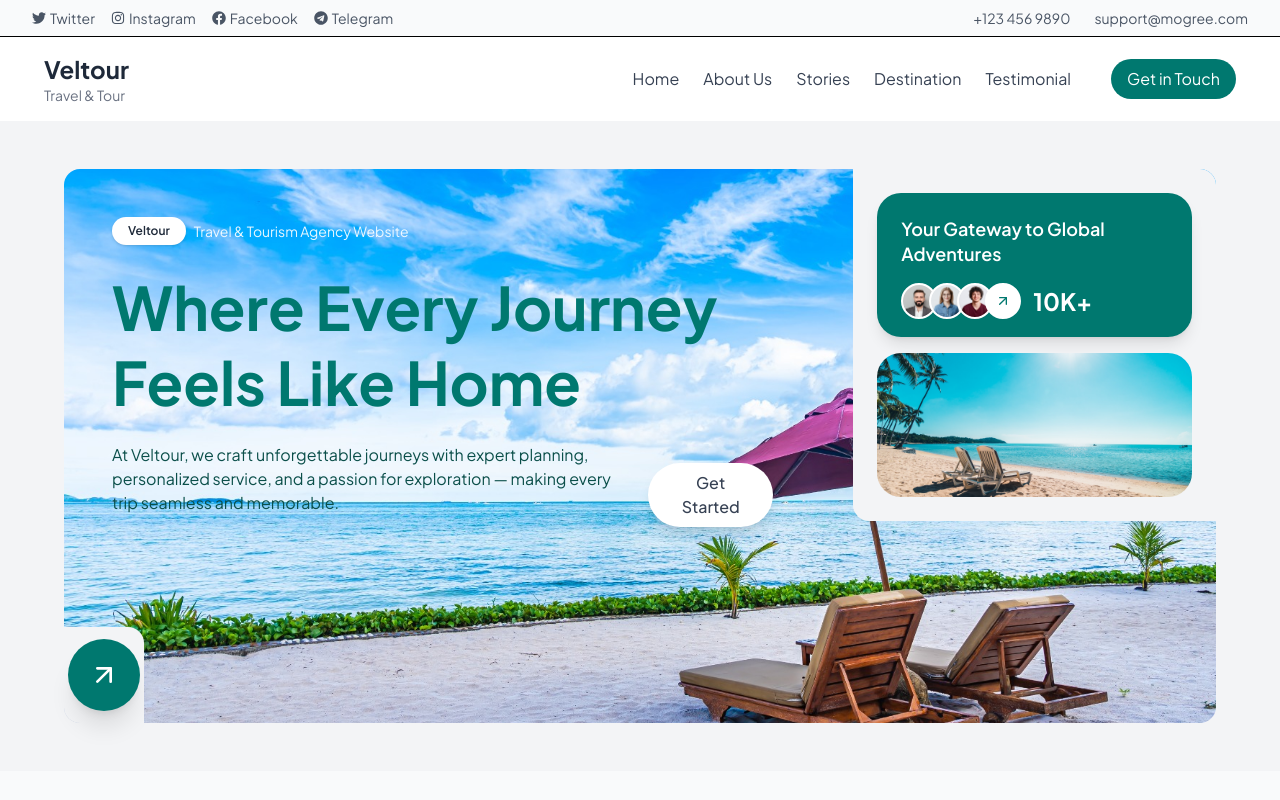
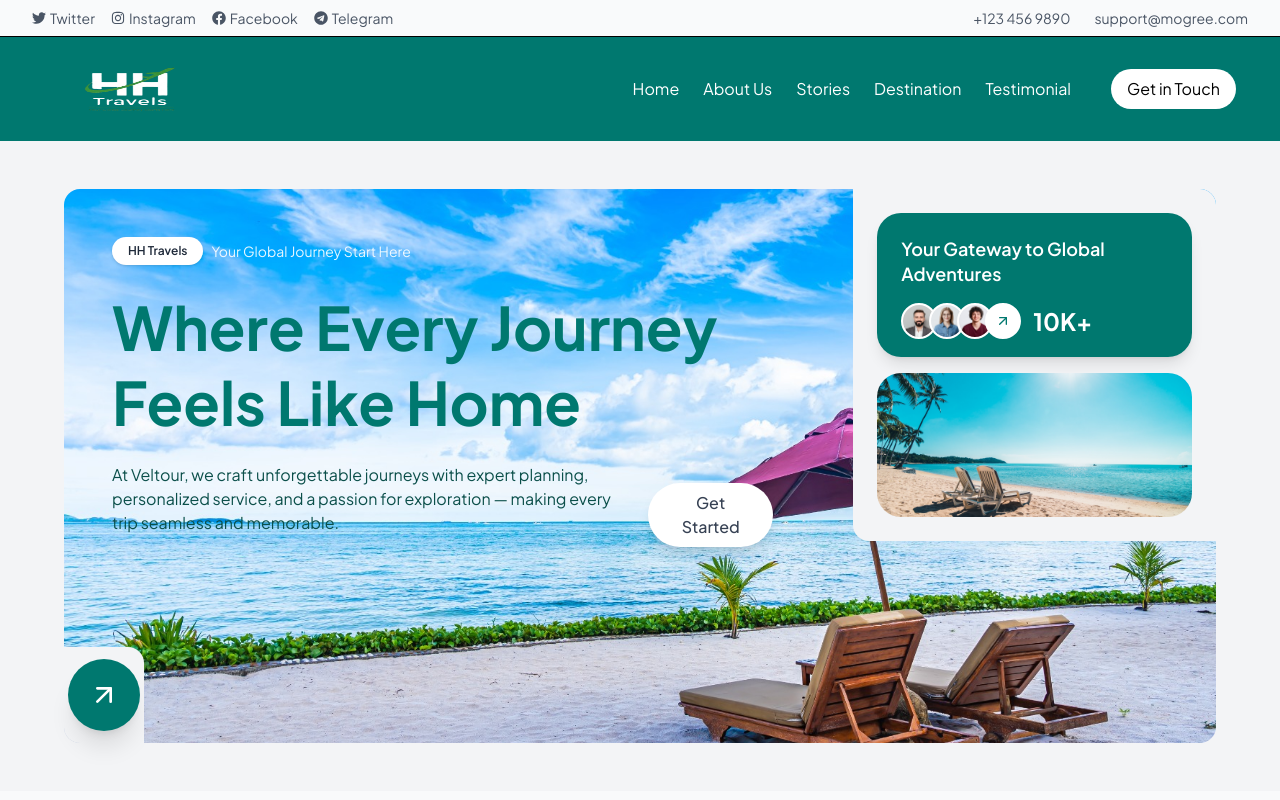
Before and after one commit to CH-Abdul-Hadi/travelAgent-Frontend, a React (Vite) app: page / in a window 1280 px wide. Shown: the top 800 px of the page. Built offline with nearby package versions, Linux system fonts and the light colour scheme.

Commit message:
Refactor code structure for improved readability and maintainability

```diff
--- a/index.html
+++ b/index.html
@@ -2,7 +2,7 @@
 <html lang="en">
   <head>
     <meta charset="UTF-8" />
-    <link rel="icon" type="image/svg+xml" href="/vite.svg" />
+    <link rel="icon" type="image/svg+xml" href="/logo.png" />
     <meta name="viewport" content="width=device-width, initial-scale=1.0" />
     <title>travelagent</title>
     <style>
--- a/src/components/Footer.jsx
+++ b/src/components/Footer.jsx
@@ -168,7 +168,7 @@ export default function Footer() {
           <div className="grid grid-cols-1 md:grid-cols-2 lg:grid-cols-5 gap-12 mb-12">
             {/* Brand Section */}
             <div className="lg:col-span-2">
-              <h2 className="text-4xl font-bold mb-2">Veltour</h2>
+              <h2 className="text-4xl font-bold mb-2">HH Travels</h2>
               <p className="text-teal-200 mb-8">Travel & Tour</p>
 
               {/* Small Gallery */}
@@ -265,7 +265,7 @@ export default function Footer() {
           {/* Copyright */}
           <div className="border-t border-teal-600 pt-8 text-center footer-copy">
             <p className="text-teal-200 text-sm">
-              © 2025 Veltour | Powered by Sanstive
+              © 2025 HH Travels | Powered by Sanstive
             </p>
           </div>
         </div>
--- a/src/components/Hero.jsx
+++ b/src/components/Hero.jsx
@@ -5,8 +5,8 @@ import gsap from "gsap";
 
 const Hero = () => {
   const brandTag = {
-    name: "Veltour",
-    subtitle: "Travel & Tourism Agency Website",
+    name: "HH Travels",
+    subtitle: "Your Global Journey Start Here",
   };
 
   const heroContent = {
--- a/src/components/Navbar.jsx
+++ b/src/components/Navbar.jsx
@@ -15,7 +15,7 @@ const Navbar = () => {
 
   // Brand Information
   const brand = {
-    name: "Veltour",
+    name: "HH Travels",
     tagline: "Travel & Tour",
   };
 
@@ -48,12 +48,12 @@ const Navbar = () => {
     url: "/get-in-touch",
   };
 
-  // ========== END EASY EDIT SECTION ==========
+  // ========== END EASY EDIT SECTION ==========//
 
   const [mobileMenuOpen, setMobileMenuOpen] = useState(false);
 
   return (
-    <header className="w-full bg-white shadow-sm">
+    <header className="w-full bg-teal-700 shadow-sm">
       {/* Top bar */}
       <div className="hidden md:flex justify-between items-center text-sm px-4 md:px-8 py-2 border-b bg-gray-50">
         {/* Social Links */}
@@ -81,14 +81,17 @@ const Navbar = () => {
       <div className="flex justify-between items-center px-4 md:px-8 lg:px-11 py-4">
         {/* Logo */}
         <div>
-          <h1 className="text-xl md:text-2xl font-bold text-gray-800">
+          <Link to="/" >
+          {/* <h1 className="text-xl md:text-2xl font-bold text-gray-800">
             {brand.name}
           </h1>
-          <p className="text-xs md:text-sm text-gray-500">{brand.tagline}</p>
+          <p className="text-xs md:text-sm text-gray-500">{brand.tagline}</p> */}
+          <img src="/logo.png" className="w-42 h-18" alt="" />
+          </Link>
         </div>
 
         {/* Desktop Nav links */}
-        <nav className="hidden lg:flex items-center gap-6 text-gray-700">
+        <nav className="hidden lg:flex items-center gap-6  text-white">
           {navItems.map((item) => (
             <HashLink
               key={item.name}
@@ -101,7 +104,7 @@ const Navbar = () => {
           ))}
 
           <Link to={ctaButton.url}>
-            <button className="ml-4 bg-teal-700 text-white px-4 py-2 rounded-full hover:bg-teal-800 transition-colors">
+            <button className="ml-4 bg-teal-70 bg-white  text-black px-4 py-2 rounded-full hover:bg-teal-800 transition-colors">
               {ctaButton.text}
             </button>
           </Link>
```
Also changed, not shown: public/logo.png (added).
